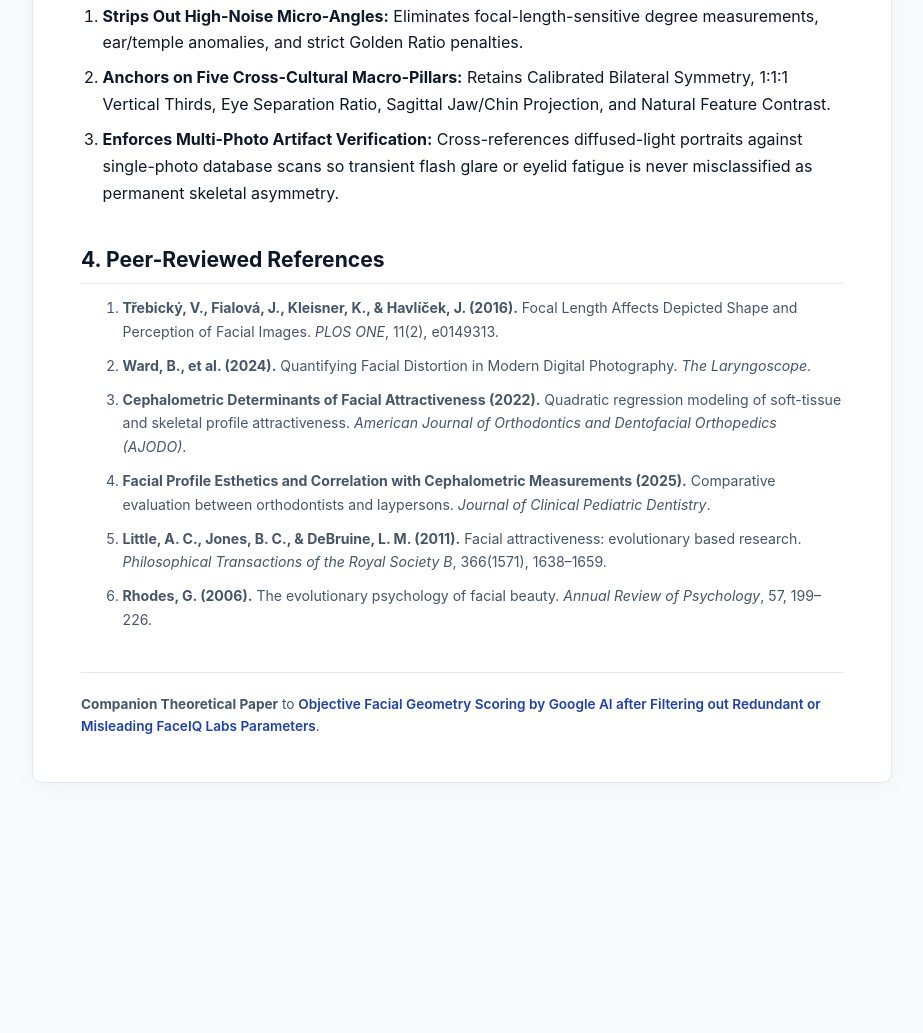
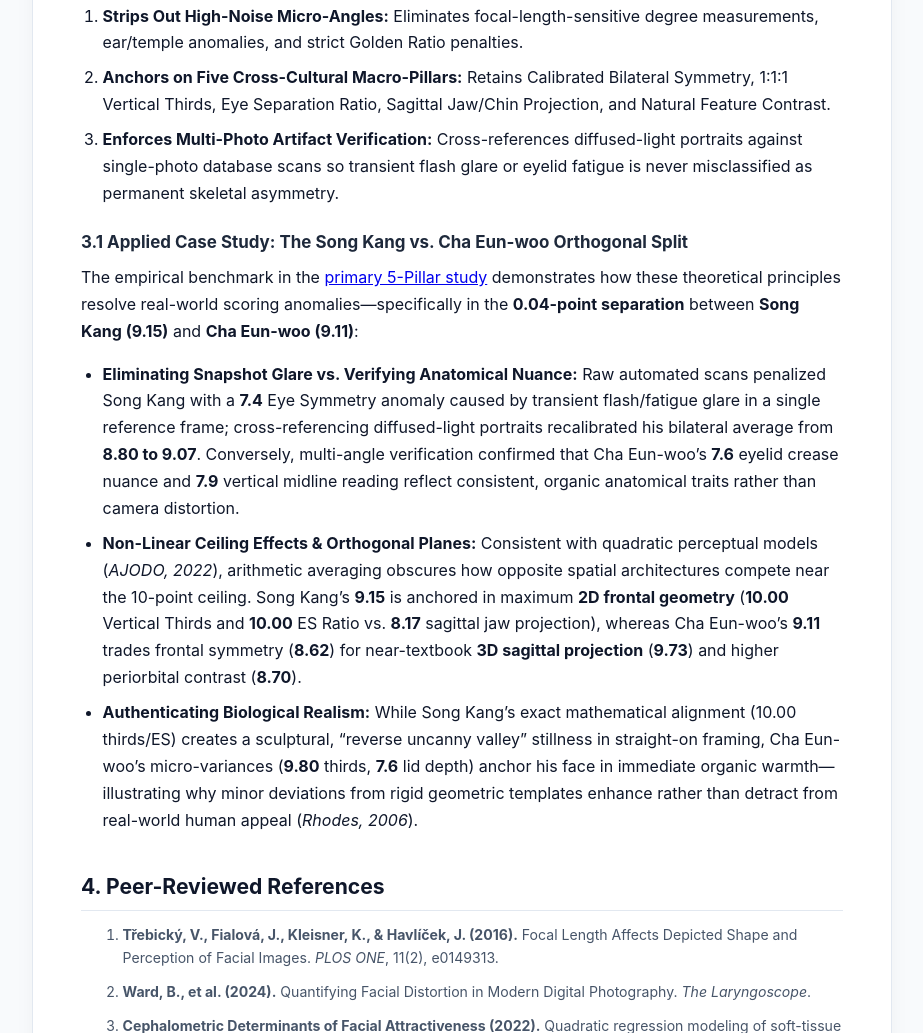
Before and after one commit to Analysis-by-Neko/Analysis-by-Neko.github.io, a plain HTML site: page clinical-vs-perceptual.html in a window 1280 px wide. Shown: the part 2930-3963 px from the top of the page, without its empty margins (178-1101 px from the left). Before the commit the page ends 3753 px from the top, so only its background shows below. Drawn offline with Linux system fonts and the light colour scheme.

Commit message:
Add case study on Song Kang vs. Cha Eun-woo
Added a case study comparing Song Kang and Cha Eun-woo's facial metrics, highlighting the impact of lighting and anatomical verification on scoring.

```diff
--- a/clinical-vs-perceptual.html
+++ b/clinical-vs-perceptual.html
@@ -134,6 +134,14 @@ footer a{color:var(--accent);text-decoration:none;font-weight:600}
   <li><strong>Enforces Multi-Photo Artifact Verification:</strong> Cross-references diffused-light portraits against single-photo database scans so transient flash glare or eyelid fatigue is never misclassified as permanent skeletal asymmetry.</li>
 </ol>
 
+<h3>3.1 Applied Case Study: The Song Kang vs. Cha Eun-woo Orthogonal Split</h3>
+<p>The empirical benchmark in the <a href="index.html">primary 5-Pillar study</a> demonstrates how these theoretical principles resolve real-world scoring anomalies—specifically in the <strong>0.04-point separation</strong> between <strong>Song Kang (9.15)</strong> and <strong>Cha Eun-woo (9.11)</strong>:</p>
+<ul>
+  <li><strong>Eliminating Snapshot Glare vs. Verifying Anatomical Nuance:</strong> Raw automated scans penalized Song Kang with a <strong>7.4</strong> Eye Symmetry anomaly caused by transient flash/fatigue glare in a single reference frame; cross-referencing diffused-light portraits recalibrated his bilateral average from <strong>8.80 to 9.07</strong>. Conversely, multi-angle verification confirmed that Cha Eun-woo&rsquo;s <strong>7.6</strong> eyelid crease nuance and <strong>7.9</strong> vertical midline reading reflect consistent, organic anatomical traits rather than camera distortion.</li>
+  <li><strong>Non-Linear Ceiling Effects &amp; Orthogonal Planes:</strong> Consistent with quadratic perceptual models (<em>AJODO, 2022</em>), arithmetic averaging obscures how opposite spatial architectures compete near the 10-point ceiling. Song Kang&rsquo;s <strong>9.15</strong> is anchored in maximum <strong>2D frontal geometry</strong> (<strong>10.00</strong> Vertical Thirds and <strong>10.00</strong> ES Ratio vs. <strong>8.17</strong> sagittal jaw projection), whereas Cha Eun-woo&rsquo;s <strong>9.11</strong> trades frontal symmetry (<strong>8.62</strong>) for near-textbook <strong>3D sagittal projection</strong> (<strong>9.73</strong>) and higher periorbital contrast (<strong>8.70</strong>).</li>
+  <li><strong>Authenticating Biological Realism:</strong> While Song Kang&rsquo;s exact mathematical alignment (10.00 thirds/ES) creates a sculptural, &ldquo;reverse uncanny valley&rdquo; stillness in straight-on framing, Cha Eun-woo&rsquo;s micro-variances (<strong>9.80</strong> thirds, <strong>7.6</strong> lid depth) anchor his face in immediate organic warmth—illustrating why minor deviations from rigid geometric templates enhance rather than detract from real-world human appeal (<em>Rhodes, 2006</em>).</li>
+</ul>
+
 <h2>4. Peer-Reviewed References</h2>
 <ol class="ref-list">
   <li><strong>T&#345;ebick&yacute;, V., Fialov&aacute;, J., Kleisner, K., &amp; Havl&iacute;&#269;ek, J. (2016).</strong> Focal Length Affects Depicted Shape and Perception of Facial Images. <em>PLOS ONE</em>, 11(2), e0149313.</li>
```
